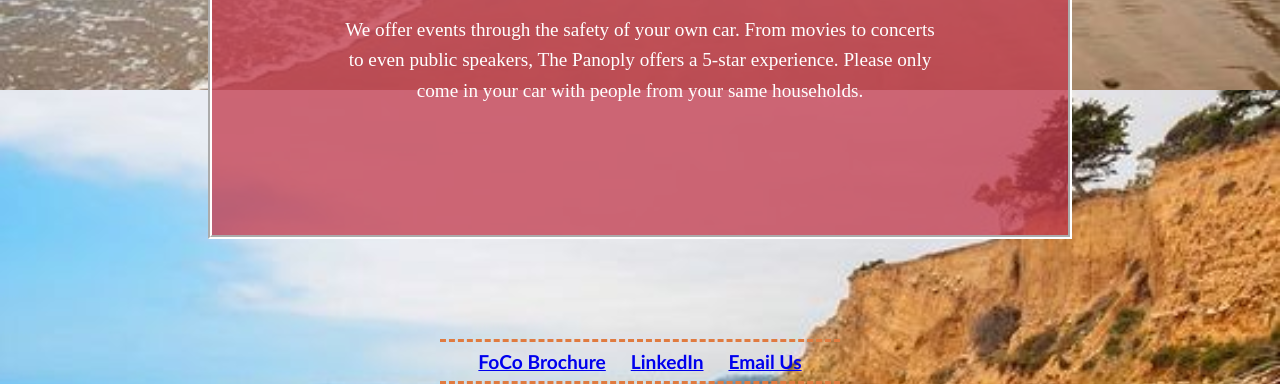
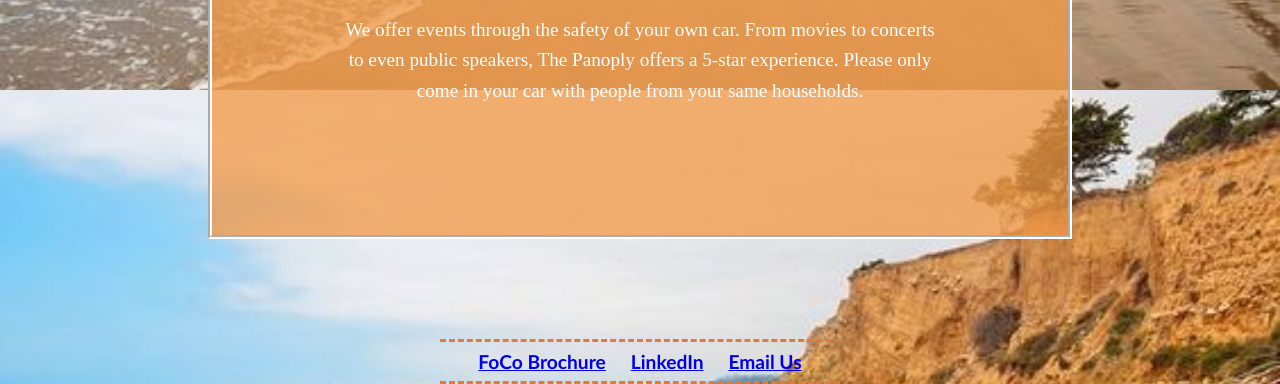
Before and after one commit to Darynberger1/darynberger1, a plain HTML site: page index.html in a window 1280 px wide. Shown: the part 810-1194 px from the top of the page. Drawn offline with Linux system fonts and the light colour scheme.

Commit message:
Update styles-contact.css

```diff
--- a/styles-contact.css
+++ b/styles-contact.css
@@ -70,7 +70,7 @@ html, body {
     width: 600px;
 	padding: 10%;
     margin: 100px auto;
- 	background: rgba(194, 57, 75, 0.75); /*this uses opacity of 75% for the background color*/
+ 	background: rgba(243, 152, 67, 0.75); /*this uses opacity of 75% for the background color*/
 	text-align: center;
 	border: 4px groove white;
 }
```
